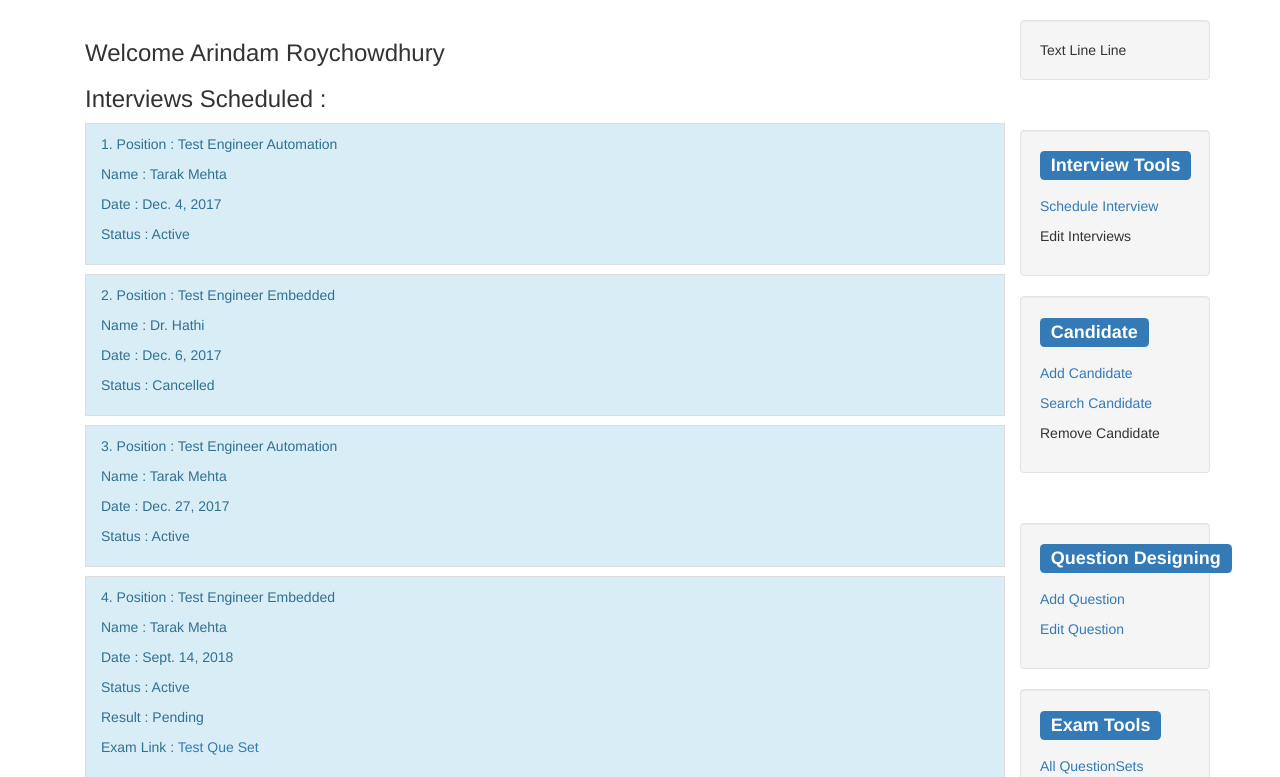
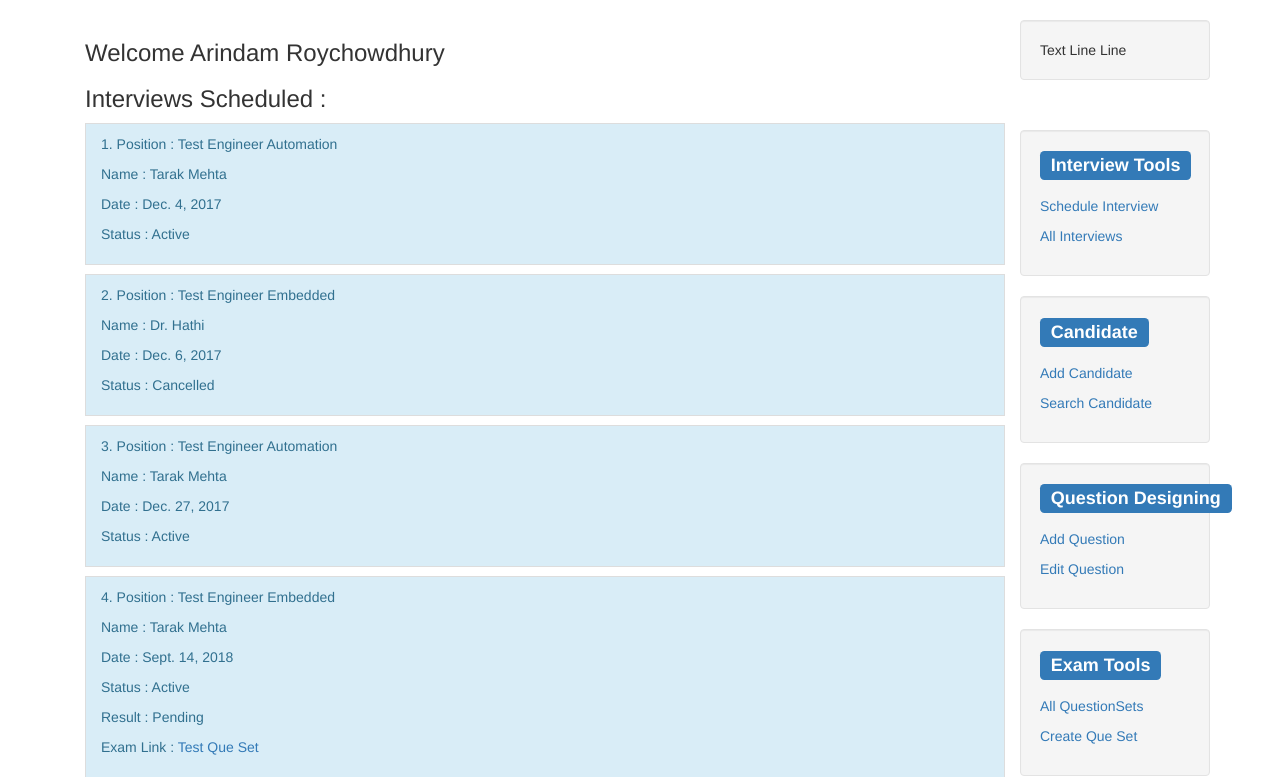
Before and after one commit to rahulkriplani/django-interview-manager, a Django app: page /profile/ in a window 1280 px wide. Shown: the part 72-849 px from the top of the page. Run offline with Django 3.2, Linux system fonts and the light colour scheme; a user stored in the database is signed in; data comes from the database, SQL or seed files in the repository; both versions use the stored data as it was after the commit; some libraries are stand-ins or nearby versions.

Commit message:
Interview links working fine

```diff
--- a/Evaluator/models.py
+++ b/Evaluator/models.py
@@ -67,10 +67,12 @@ class Interview(models.Model):
     def __str__(self):  # __unicode__ on Python 2
         return "{0}_{1}_{2}".format(self.candidate, str(self.date), self.position)
 
-    def interviews_today(self):
+    @classmethod
+    def interviews_today(cls):
         return Interview.objects.filter(date=datetime.today())
 
-    def all_interviews(self):
+    @classmethod
+    def all_interviews(cls):
         return Interview.objects.all()
 
 class Skill(models.Model):
--- a/Evaluator/templates/add_interview.html
+++ b/Evaluator/templates/add_interview.html
@@ -7,6 +7,7 @@
         <form method="post">
             {% csrf_token %}
             {{ form.as_p }}
+            <p>Note: Date format is yyyy-mm-dd</p>
             <button type="submit">Save</button>
         </form>
 </div>
--- a/Evaluator/templates/profile.html
+++ b/Evaluator/templates/profile.html
@@ -34,13 +34,12 @@
     <div class="row well" style="margin-bottom: 10px; margin-top: 50px">
         <h3 style="margin-top:0px;margin-bottom:20px"><span  class="label label-primary">Interview Tools</span></h3>
         <p><a href="{% url 'Evaluator:add_interview' %}">Schedule Interview</a></p>
-        <p>Edit Interviews</p>
+        <p><a href="{% url 'Evaluator:all_interview' %}">All Interviews</a></p>
     </div>
-    <div class="row well" style="margin-bottom: 50px; margin-top: 20px">
+    <div class="row well" style="margin-bottom: 20px; margin-top: 20px">
             <h3 style="margin-top:0px;margin-bottom:20px"><span  class="label label-primary">Candidate</span></h3>
             <p><a href="{% url 'Evaluator:add_candidate' %}">Add Candidate</a></p>
             <p><a href="{% url 'Evaluator:search_candidate' %}">Search Candidate</a></p>
-            <p>Remove Candidate</p>
     </div>
 
     <div class="row well">
--- a/Evaluator/urls.py
+++ b/Evaluator/urls.py
@@ -25,6 +25,8 @@ urlpatterns = [
 
     #Interview URLs
     url(r'^addInterview/$', views.add_interview, name='add_interview'),
+    url(r'^allInterview/$', views.all_interviews, name='all_interview'),
+    url(r'^detailInterview/(?P<interview_pk>\d+)/$', views.interviews_details, name='interview_details'),
 
     #Candidate URLS
     url(r'^candidate/$', views.profile, name='profile'),
--- a/Evaluator/views.py
+++ b/Evaluator/views.py
@@ -35,6 +35,14 @@ def user_login(request):
     else:
         return render(request, 'login_form.html')
 
+
+@user_passes_test(lambda u: u.is_staff)
+@login_required
+def all_interviews(request):
+    interviews = Interview.all_interviews()
+    return render(request, 'all_interviews.html', {'interviews': interviews})
+
+
 @user_passes_test(lambda u: u.is_staff)
 @login_required
 def add_interview(request):
@@ -48,6 +56,16 @@ def add_interview(request):
         form = forms.AddInterview()
         args = {'form': form}
         return render(request, 'add_interview.html', args)
+
+@user_passes_test(lambda u: u.is_staff)
+@login_required
+def interviews_details(request, interview_pk):
+    try:
+        interview = Interview.objects.get(pk=interview_pk)
+    except Interview.DoesNotExist:
+        raise Http404("Question does not exists!")
+    args = {'interview': interview}
+    return render(request, 'interview_details.html', args)
 
 @user_passes_test(lambda u: u.is_staff)
 @login_required
@@ -254,4 +272,4 @@ def exam_launch_page(request):
 @login_required
 def question_sets(request):
     question_sets = QuestionSet.objects.all()
-    return render(request, 'exams.html',{'question_sets':question_sets})
+    return render(request, 'all_qsets.html',{'question_sets':question_sets})
```
Also changed, not shown: Evaluator/templates/all_interviews.html (added, +11 -0 lines), Evaluator/templates/interview_details.html (added, +14 -0 lines), Evaluator/templates/all_qsets.html (renamed from Evaluator/templates/exams.html), db.sqlite3.
